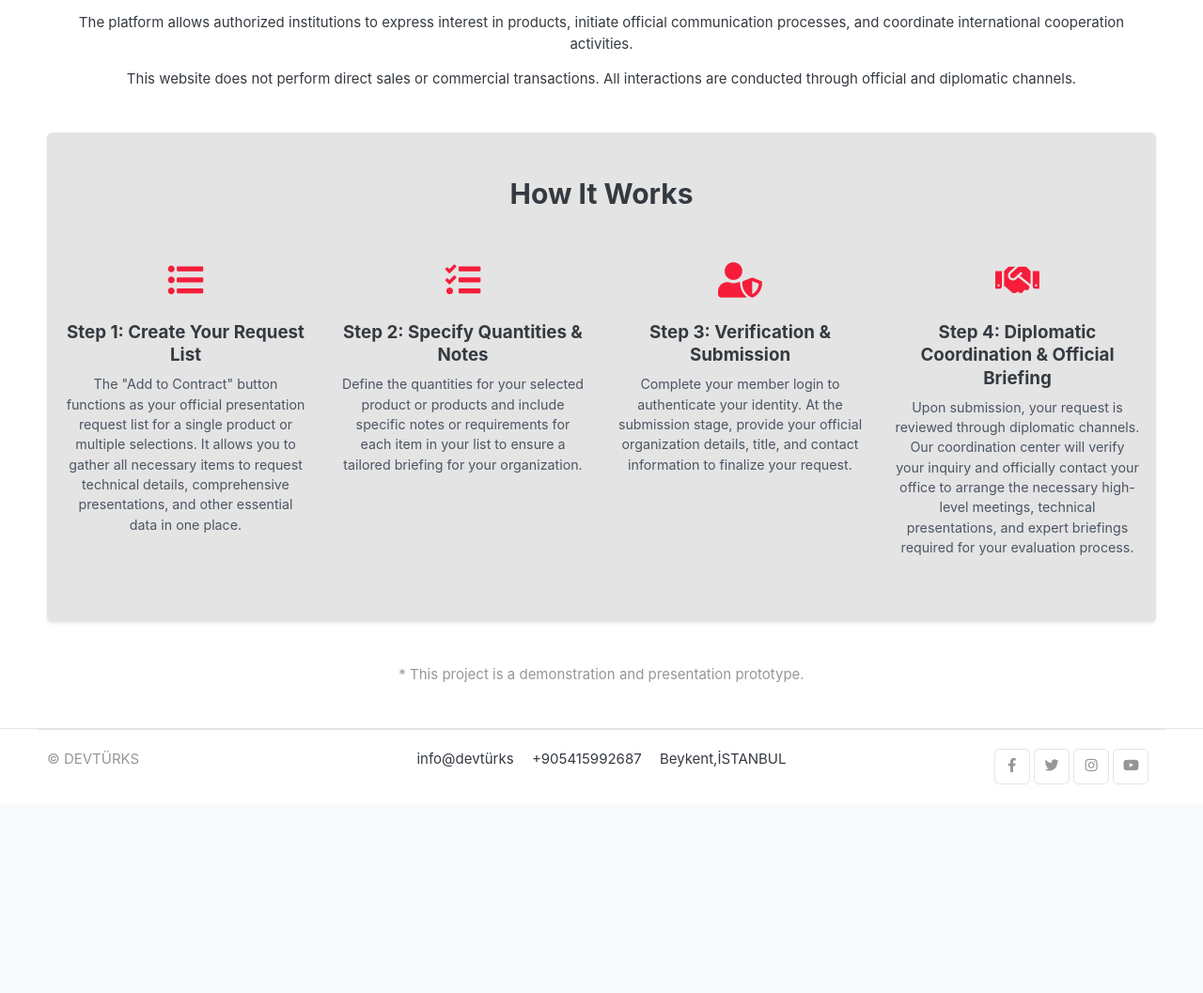
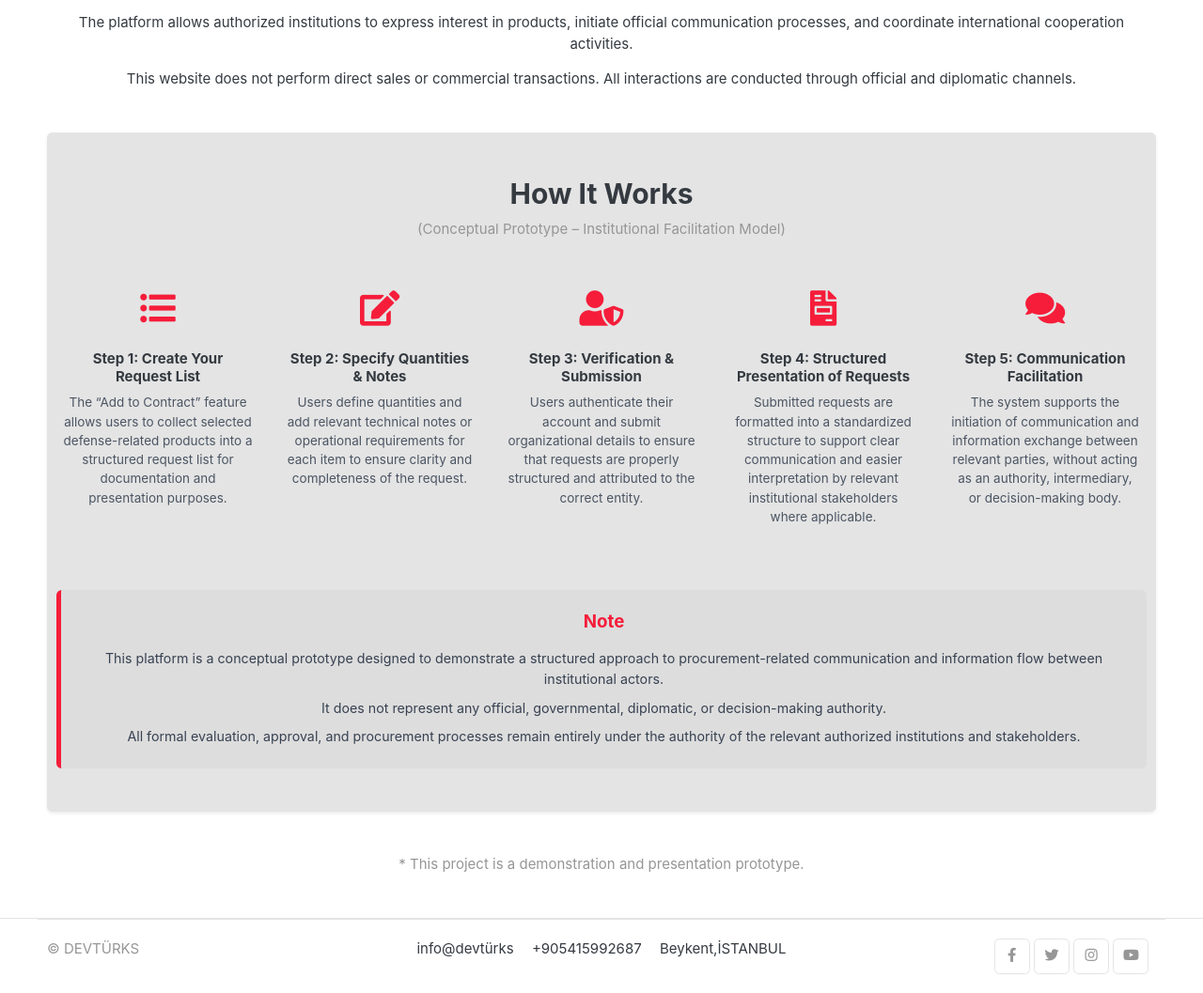
Before and after one commit to kenan1525/greatkart-django, a Django app: page /about/ in a window 1280 px wide. Shown: the part 1058-2115 px from the top of the page at 94% size. Before the commit the page ends 1893 px from the top, so only its background shows below. Run offline with Django 3.2, Linux system fonts and the light colour scheme; data that the repository does not hold is empty; some libraries are stand-ins or nearby versions; some web fonts are replaced.

Commit message:
Update How It Works section in about.html with Institutional Facilitation Model and Disclaimer

```diff
--- a/templates/about.html
+++ b/templates/about.html
@@ -75,52 +75,76 @@
 
   <!-- HOW IT WORKS -->
   <div class="container py-5 bg-light border-top border-bottom my-5 rounded shadow-sm">
-    <h2 class="text-center mb-5">How It Works</h2>
-    <div class="row">
+    <div class="text-center mb-5">
+      <h2 class="fw-bold">How It Works</h2>
+      <p class="text-muted">(Conceptual Prototype – Institutional Facilitation Model)</p>
+    </div>
+
+    <div class="row justify-content-center">
       <!-- Step 1 -->
-      <div class="col-md-3 mb-4">
-        <div class="text-center px-2">
+      <div class="col-lg col-md-4 col-sm-6 mb-4">
+        <div class="text-center px-2 h-100">
           <div class="mb-3" style="font-size: 2.5rem; color: #f51d3a;">
             <i class="fa fa-list-ul"></i>
           </div>
-          <h5 class="fw-bold">Step 1: Create Your Request List</h5>
-          <p class="mt-2" style="color: #4b5563; font-size: 0.95rem;">The "Add to Contract" button functions as your official presentation request list for a single product or multiple selections. It allows you to gather all necessary items to request technical details, comprehensive presentations, and other essential data in one place.</p>
+          <h6 class="fw-bold">Step 1: Create Your Request List</h6>
+          <p class="mt-2" style="color: #4b5563; font-size: 0.9rem;">The “Add to Contract” feature allows users to collect selected defense-related products into a structured request list for documentation and presentation purposes.</p>
         </div>
       </div>
       <!-- Step 2 -->
-      <div class="col-md-3 mb-4">
-        <div class="text-center px-2">
+      <div class="col-lg col-md-4 col-sm-6 mb-4">
+        <div class="text-center px-2 h-100">
           <div class="mb-3" style="font-size: 2.5rem; color: #f51d3a;">
-            <i class="fa fa-tasks"></i>
+            <i class="fa fa-edit"></i>
           </div>
-          <h5 class="fw-bold">Step 2: Specify Quantities & Notes</h5>
-          <p class="mt-2" style="color: #4b5563; font-size: 0.95rem;">Define the quantities for your selected product or products and include specific notes or requirements for each item in your list to ensure a tailored briefing for your organization.</p>
+          <h6 class="fw-bold">Step 2: Specify Quantities & Notes</h6>
+          <p class="mt-2" style="color: #4b5563; font-size: 0.9rem;">Users define quantities and add relevant technical notes or operational requirements for each item to ensure clarity and completeness of the request.</p>
         </div>
       </div>
       <!-- Step 3 -->
-      <div class="col-md-3 mb-4">
-        <div class="text-center px-2">
+      <div class="col-lg col-md-4 col-sm-6 mb-4">
+        <div class="text-center px-2 h-100">
           <div class="mb-3" style="font-size: 2.5rem; color: #f51d3a;">
             <i class="fa fa-user-shield"></i>
           </div>
-          <h5 class="fw-bold">Step 3: Verification & Submission</h5>
-          <p class="mt-2" style="color: #4b5563; font-size: 0.95rem;">Complete your member login to authenticate your identity. At the submission stage, provide your official organization details, title, and contact information to finalize your request.</p>
+          <h6 class="fw-bold">Step 3: Verification & Submission</h6>
+          <p class="mt-2" style="color: #4b5563; font-size: 0.9rem;">Users authenticate their account and submit organizational details to ensure that requests are properly structured and attributed to the correct entity.</p>
         </div>
       </div>
       <!-- Step 4 -->
-      <div class="col-md-3 mb-4">
-        <div class="text-center px-2">
+      <div class="col-lg col-md-4 col-sm-6 mb-4">
+        <div class="text-center px-2 h-100">
           <div class="mb-3" style="font-size: 2.5rem; color: #f51d3a;">
-            <i class="fa fa-handshake"></i>
+            <i class="fa fa-file-invoice"></i>
           </div>
-          <h5 class="fw-bold">Step 4: Diplomatic Coordination & Official Briefing</h5>
-          <p class="mt-2" style="color: #4b5563; font-size: 0.95rem;">Upon submission, your request is reviewed through diplomatic channels. Our coordination center will verify your inquiry and officially contact your office to arrange the necessary high-level meetings, technical presentations, and expert briefings required for your evaluation process.</p>
+          <h6 class="fw-bold">Step 4: Structured Presentation of Requests</h6>
+          <p class="mt-2" style="color: #4b5563; font-size: 0.9rem;">Submitted requests are formatted into a standardized structure to support clear communication and easier interpretation by relevant institutional stakeholders where applicable.</p>
+        </div>
+      </div>
+      <!-- Step 5 -->
+      <div class="col-lg col-md-4 col-sm-6 mb-4">
+        <div class="text-center px-2 h-100">
+          <div class="mb-3" style="font-size: 2.5rem; color: #f51d3a;">
+            <i class="fa fa-comments"></i>
+          </div>
+          <h6 class="fw-bold">Step 5: Communication Facilitation</h6>
+          <p class="mt-2" style="color: #4b5563; font-size: 0.9rem;">The system supports the initiation of communication and information exchange between relevant parties, without acting as an authority, intermediary, or decision-making body.</p>
         </div>
       </div>
     </div>
+
+    <!-- Institutional Note -->
+    <div class="mt-5 p-4 rounded" style="background-color: rgba(0,0,0,0.03); border-left: 5px solid #f51d3a;">
+        <h5 class="fw-bold mb-3" style="color: #f51d3a;">Note</h5>
+        <div style="color: #374151; font-size: 0.95rem; line-height: 1.6;">
+            <p class="mb-2">This platform is a conceptual prototype designed to demonstrate a structured approach to procurement-related communication and information flow between institutional actors.</p>
+            <p class="mb-2">It does not represent any official, governmental, diplomatic, or decision-making authority.</p>
+            <p class="mb-0">All formal evaluation, approval, and procurement processes remain entirely under the authority of the relevant authorized institutions and stakeholders.</p>
+        </div>
+    </div>
   </div>
 
-  <p class="mt-3 text-muted">
+  <p class="mt-3 text-muted text-center italic">
     * This project is a demonstration and presentation prototype.
   </p>
 </div>
```
